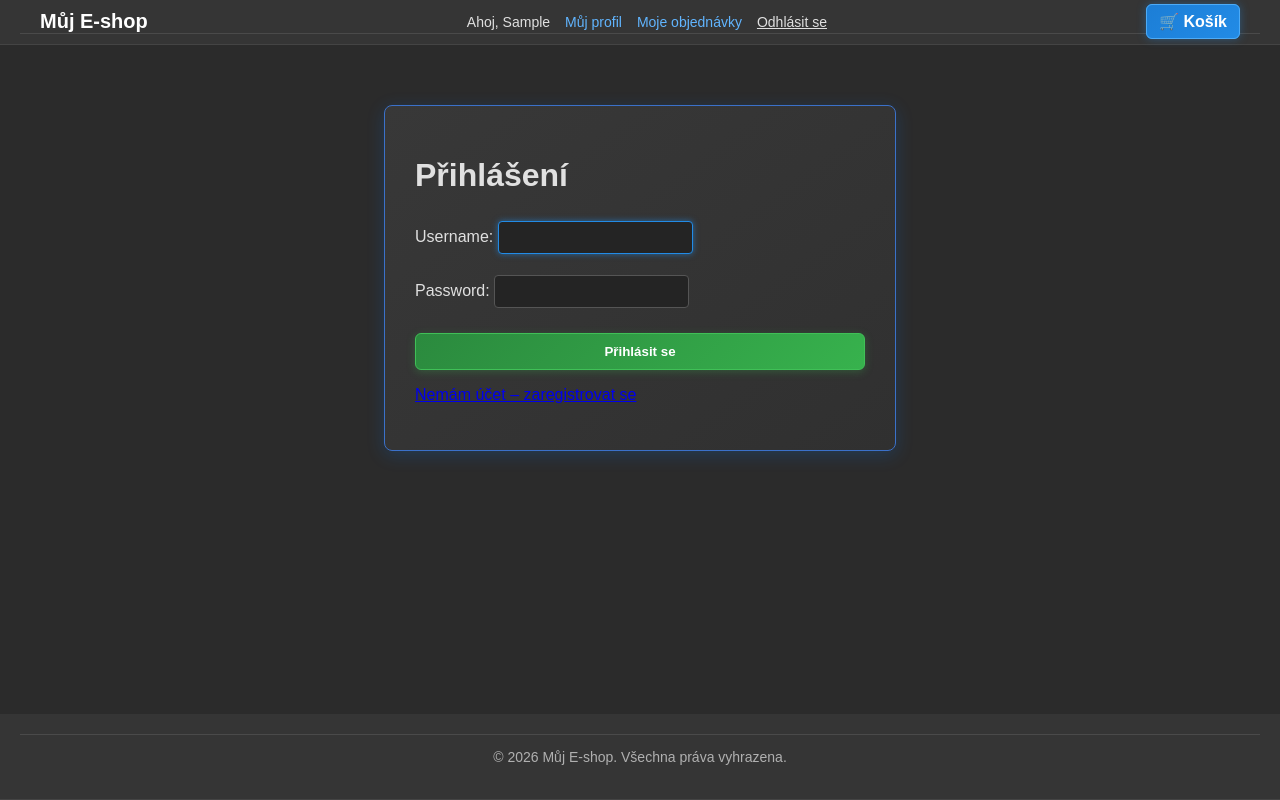
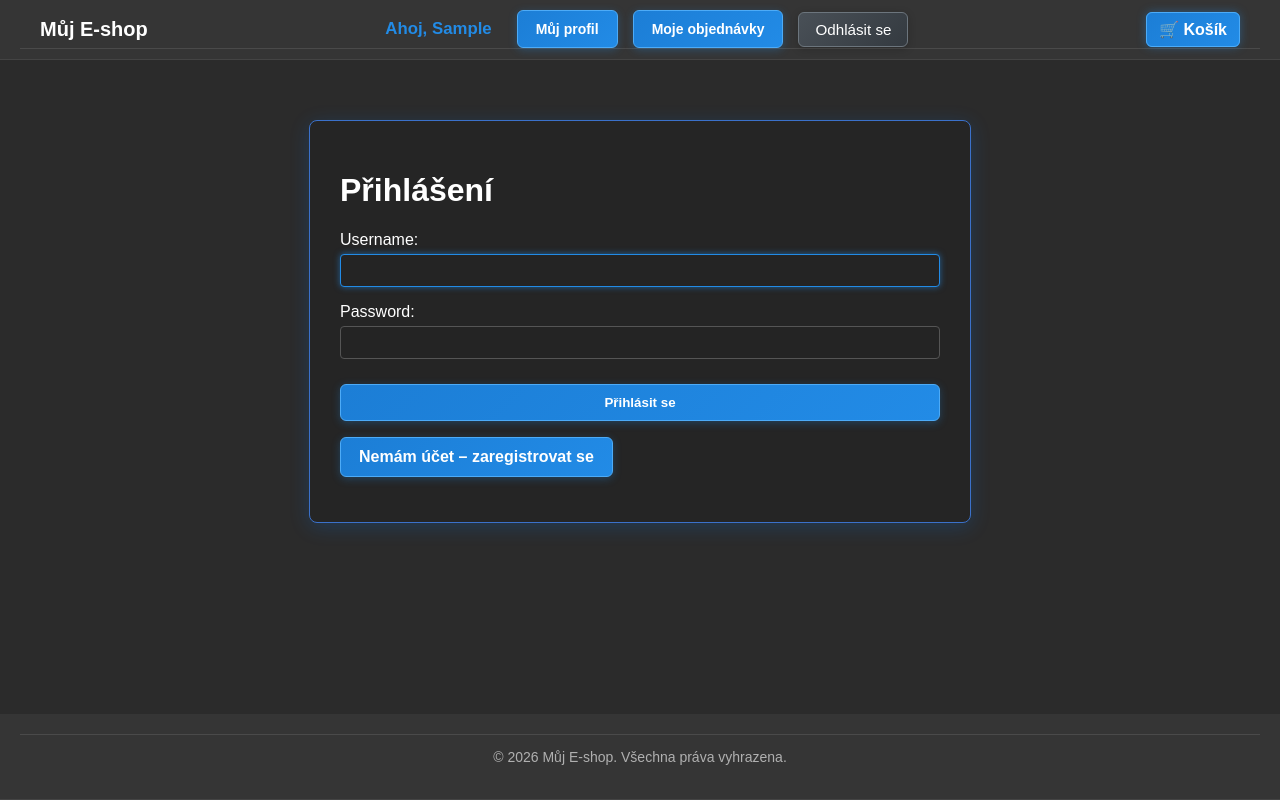
Before and after one commit to Jan-Willerth/Eshop_Project, a Django app: page /prihlaseni/ in a window 1280 px wide. Run offline with Django 5.2, Linux system fonts and the light colour scheme; the visitor is signed in with stand-in values (Sample User, id 1); parts of the project's set-up code (start-up, migrations or seed data) failed here and were passed over.

Commit message:
New unit styles (still in progress)

```diff
--- a/catalog/static/catalog/css/style.css
+++ b/catalog/static/catalog/css/style.css
@@ -70,7 +96,7 @@ body {
 }
 
 .nav-account a {
-    color: #61b5ff; /* Jasnější modrá pro skvělou čitelnost na šedé */
+    color: #61b5ff;
     text-decoration: none;
 }
 
@@ -96,6 +122,36 @@ body {
     border-radius: 50%;
     font-size: 12px;
     margin-left: 4px;
+}
+
+.nav-account .nav-greeting {
+    font-size: 1.05rem;
+    font-weight: bold;
+    color: #228be6;
+    margin-right: 10px;
+}
+
+.nav-account .nav-logout-btn {
+    display: inline-block;
+    background: linear-gradient(135deg, #495057, #343a40);
+    color: #ffffff !important;
+    border: 1px solid #6c757d;
+    padding: 8px 16px;
+    border-radius: 6px;
+    font-weight: 500;
+    font-size: 0.95rem;
+    font-family: inherit;
+    text-decoration: none;
+    cursor: pointer;
+    box-shadow: 0 2px 8px rgba(0, 0, 0, 0.2);
+    transition: all 0.2s ease;
+}
+
+.nav-account .nav-logout-btn:hover {
+    background: linear-gradient(135deg, #343a40, #212529;);
+    border-color: #adb5bd;
+    box-shadow: 0 4px 12px rgba(0, 0, 0, 0.4);
+    text-decoration: none;
 }
 
 /* ==========================================
@@ -291,7 +348,7 @@ body {
 /* ==========================================
    6. TLAČÍTKA A VSTUPNÍ POLE
    ================================---------- */
-.btn-primary {
+.btn-primary, a.btn-primary {
     background: linear-gradient(135deg, #1c7ed6, #228be6);
     color: white;
     border: 1px solid #4dabf7;
@@ -324,12 +381,28 @@ body {
     background-color: #343a40;
 }
 
-.auth-form {
-    max-width: 450px;
+.auth-form,
+.checkout,
+.quote-form,
+.login-form {
+    max-width: 600px;
     margin: 40px auto;
+    background: #252525;
+    padding: 30px;
+    border-radius: 8px;
+    border: 1px solid #3b71ca;
+    box-shadow: 0 4px 20px rgba(0, 123, 255, 0.2);
+    color: #ffffff;
 }
 
-.auth-form form p {
+.auth-form form p,
+.checkout form p,
+.quote-form form p,
+.login-form form p,
+.auth-form p,
+.checkout p,
+.quote-form p,
+.login-form p {
     margin-bottom: 15px;
 }
 
@@ -337,6 +410,26 @@ body {
 .auth-form input[type="email"],
 .auth-form input[type="password"],
 .auth-form input[type="number"],
+.auth-form select,
+.auth-form textarea,
+.checkout input[type="text"],
+.checkout input[type="email"],
+.checkout input[type="password"],
+.checkout input[type="number"],
+.checkout select,
+.checkout textarea,
+.quote-form input[type="text"],
+.quote-form input[type="email"],
+.quote-form input[type="password"],
+.quote-form input[type="number"],
+.quote-form select,
+.quote-form textarea,
+.login-form input[type="text"],
+.login-form input[type="email"],
+.login-form input[type="password"],
+.login-form input[type="number"],
+.login-form select,
+.login-form textarea,
 .cart-item-quantity input[type="number"] {
     background-color: #242424;
     border: 1px solid #555;
@@ -345,28 +438,47 @@ body {
     box-sizing: border-box;
     border-radius: 4px;
     margin-top: 5px;
+    width: 100%;
 }
 
 .auth-form input:focus,
+.auth-form select:focus,
+.auth-form textarea:focus,
+.checkout input:focus,
+.checkout select:focus,
+.checkout textarea:focus,
+.quote-form input:focus,
+.quote-form select:focus,
+.quote-form textarea:focus,
+.login-form input:focus,
+.login-form select:focus,
+.login-form textarea:focus,
 .cart-item-quantity input:focus {
     border-color: #228be6;
     outline: none;
     box-shadow: 0 0 6px rgba(34, 139, 230, 0.6);
 }
 
-.auth-form button[type="submit"] {
+.auth-form button[type="submit"],
+.checkout button[type="submit"],
+.quote-form button[type="submit"],
+.login-form button[type="submit"] {
     width: 100%;
-    background: linear-gradient(135deg, #2b8a3e, #37b24d);
-    color: white;
-    border: 1px solid #40c057;
+    background: linear-gradient(135deg, #1c7ed6, #228be6);
+    color: white !important;
+    border: 1px solid #4dabf7;
     padding: 10px;
     border-radius: 6px;
     font-weight: bold;
     cursor: pointer;
     margin-top: 10px;
-    box-shadow: 0 2px 8px rgba(55, 178, 77, 0.3);
+    box-shadow: 0 2px 8px rgba(34, 139, 230, 0.3);
 }
 
-.auth-form button[type="submit"]:hover {
-    background: linear-gradient(135deg, #237032, #2b8a3e);
+.auth-form button[type="submit"]:hover,
+.checkout button[type="submit"]:hover,
+.quote-form button[type="submit"]:hover,
+.login-form button[type="submit"]:hover {
+    background: linear-gradient(135deg, #1864ab, #1c7ed6);
+    box-shadow: 0 4px 12px rgba(34, 139, 230, 0.5);
 }
--- a/catalog/templates/catalog/cart_detail.html
+++ b/catalog/templates/catalog/cart_detail.html
@@ -108,7 +108,7 @@
 
         {# ---------- NAVIGATION ---------- #}
         <div class="cart-actions">
-            <a href="{% url 'catalog:product_list' %}" class="btn-back">
+            <a href="{% url 'catalog:product_list' %}" class="btn-primary">
                 &larr; Zpět na katalog
             </a>
 
@@ -124,7 +124,7 @@
                     Potvrďte formulář s podmínkami nebo odstraňte položku z košíku.
                 </div>
             {% else %}
-                <a href="{% url 'catalog:checkout' %}" class="btn-checkout" id="btn-checkout">
+                <a href="{% url 'catalog:checkout' %}" class="btn-primary">
                     Pokračovat k objednávce &rarr;
                 </a>
             {% endif %}
@@ -134,7 +134,7 @@
         {# ---------- EMPTY CART ---------- #}
         <div class="cart-empty-message">
             <p>Košík je prázdný.</p>
-            <a href="{% url 'catalog:product_list' %}" class="btn-back">
+            <a href="{% url 'catalog:product_list' %}" class="btn-primary">
                 &larr; Zpět na katalog
             </a>
         </div>
--- a/catalog/templates/catalog/checkout.html
+++ b/catalog/templates/catalog/checkout.html
@@ -13,7 +13,7 @@
     <form method="post">
         {% csrf_token %}
         {{ form.as_p }}
-        <button type="submit">Odeslat objednávku</button>
+        <button type="submit" class="btn-primary">Odeslat objednávku</button>
     </form>
 </div>
 
--- a/catalog/templates/catalog/checkout_summary.html
+++ b/catalog/templates/catalog/checkout_summary.html
@@ -79,7 +79,7 @@
 
     <form method="post" id="confirm-order-form">
         {% csrf_token %}
-       <button type="submit" onclick="return confirm('Opravdu chcete závazně vytvořit objednávku?');">
+       <button type="submit" class="btn-primary" onclick="return confirm('Opravdu chcete závazně vytvořit objednávku?');">
             Dokončit objednávku
        </button>
     </form>
--- a/catalog/templates/catalog/login.html
+++ b/catalog/templates/catalog/login.html
@@ -9,9 +9,9 @@
     <form method="post">
         {% csrf_token %}
         {{ form.as_p }}
-        <button type="submit">Přihlásit se</button>
+        <button type="submit" class="btn-primary">Přihlásit se</button>
     </form>
 
-    <p><a href="{% url 'catalog:register' %}">Nemám účet – zaregistrovat se</a></p>
+    <p><a href="{% url 'catalog:register' %}" class="btn-primary">Nemám účet – zaregistrovat se</a></p>
 </div>
 {% endblock %}
--- a/catalog/templates/catalog/order_history.html
+++ b/catalog/templates/catalog/order_history.html
@@ -20,11 +20,11 @@
             <tbody>
                 {% for order in orders %}
                     <tr>
-                        <td><a href="{% url 'catalog:order_detail' order.id %}">#{{ order.id }}</a></td>
+                        <td><a href="{% url 'catalog:order_detail' order.id %}" class="btn-primary">#{{ order.id }}</a></td>
                         <td>{{ order.created_at|date:"d.m.Y H:i" }}</td>
                         <td>{{ order.status.name }}</td>
                         <td>{{ order.total_price_gross|floatformat:"-2" }} Kč</td>
-                        <td><a href="{% url 'catalog:order_detail' order.id %}">Detail</a></td>
+                        <td><a href="{% url 'catalog:order_detail' order.id %}" class="btn-primary">Detail</a></td>
                     </tr>
                 {% endfor %}
             </tbody>
--- a/catalog/templates/catalog/order_success.html
+++ b/catalog/templates/catalog/order_success.html
@@ -6,5 +6,5 @@
 <p>Číslo vaší objednávky je <strong>#{{ order.id }}</strong>.</p>
 <p>Na e-mail {{ order.customer_email }} vám zašleme daňový doklad, případně fakturu s potvrzením objednávky.</p>
 <p>Celková částka: <strong>{{ order.total_price_gross|floatformat:"-2" }} Kč</strong></p>
-<a href="{% url 'catalog:product_list' %}">Pokračovat v nákupu</a>
+<a href="{% url 'catalog:product_list' %}" class="btn-primary">Pokračovat v nákupu</a>
 {% endblock %}
--- a/catalog/templates/catalog/product_detail.html
+++ b/catalog/templates/catalog/product_detail.html
@@ -101,9 +101,9 @@
         </section>
     {% endif %}
 
-    {# ---------- BACK BUTTON ---------- #}
+{# ---------- BACK BUTTON ---------- #}
     <footer class="product-actions">
-        <a href="{% url 'catalog:product_list' %}" class="btn-back">
+        <a href="{% url 'catalog:product_list' %}" class="btn-primary">
             &larr; Zpět na katalog
         </a>
     </footer>
--- a/catalog/templates/catalog/product_list.html
+++ b/catalog/templates/catalog/product_list.html
@@ -15,7 +15,9 @@
                     {% if product.image %}
                         <img src="{{ product.image.url }}" alt="{{ product.name }}" class="product-image">
                     {% else %}
-                        <img src="https://placehold.co/300x300?text=Bez+obr%C3%A1zku" alt="{{ product.name }} – obrázek není k dispozici" class="product-image">
+                        <img src="https://placehold.co/300x300?text=Bez+obr%C3%A1zku"
+                             alt="{{ product.name }} – obrázek není k dispozici"
+                             class="product-image">
                     {% endif %}
                 </a>
 
--- a/catalog/templates/catalog/profile_update.html
+++ b/catalog/templates/catalog/profile_update.html
@@ -9,7 +9,7 @@
     <form method="post">
         {% csrf_token %}
         {{ form.as_p }}
-        <button type="submit">Uložit změny</button>
+        <button type="submit" class="btn-primary">Uložit změny</button>
     </form>
 </div>
 {% endblock %}
--- a/catalog/templates/catalog/register.html
+++ b/catalog/templates/catalog/register.html
@@ -12,6 +12,6 @@
         <button type="submit">Zaregistrovat se</button>
     </form>
 
-    <p><a href="{% url 'catalog:login' %}">Už mám účet – přihlásit se</a></p>
+    <p><a href="{% url 'catalog:login' %}" class="btn-primary">Už mám účet – přihlásit se</a></p>
 </div>
 {% endblock %}
--- a/templates/base.html
+++ b/templates/base.html
@@ -18,13 +18,9 @@
     {# ---------- MAIN CONTENT ---------- #}
     <main class="main-content">
         {% if messages %}
-            <ul class="messages" style="list-style: none; padding: 0; margin-bottom: 20px;">
+            <ul class="messages">
                 {% for message in messages %}
-                    <li class="message message-{{ message.tags }}"
-                        style="padding: 10px 15px; margin-bottom: 8px; border-radius: 4px;
-                        {% if message.tags == 'success' %}background-color: #d4edda; color: #155724; border: 1px solid #c3e6cb;
-                        {% elif message.tags == 'error' %}background-color: #f8d7da; color: #721c24; border: 1px solid #f5c6cb;
-                        {% else %}background-color: #d1ecf1; color: #0c5460; border: 1px solid #bee5eb;{% endif %}">
+                    <li class="message message-{{ message.tags }}">
                         {{ message }}
                     </li>
                 {% endfor %}
--- a/templates/navbar.html
+++ b/templates/navbar.html
@@ -5,25 +5,17 @@
     </a>
 
      <div class="nav-account">
-        {% if user.is_authenticated %}
-            <span>Ahoj, {{ user.first_name|default:user.email }}</span>
-            <a href="{% url 'catalog:profile_update' %}">Můj profil</a>
-            <a href="{% url 'catalog:order_history' %}">Moje objednávky</a>
-            <form action="{% url 'catalog:logout' %}" method="post" class="logout-form" style="display: inline;">
-                {% csrf_token %}
-                <button type="submit"
-                        class="btn-logout"
-                        style="background: none;
-                        border: none;
-                        padding: 0;
-                        color: inherit;
-                        text-decoration: underline;
-                        cursor: pointer;
-                        font: inherit;">Odhlásit se</button>
-            </form>
+       {% if user.is_authenticated %}
+           <span class="nav-greeting">Ahoj, {{ user.first_name|default:user.email }}</span>
+           <a href="{% url 'catalog:profile_update' %}" class="btn-primary">Můj profil</a>
+           <a href="{% url 'catalog:order_history' %}" class="btn-primary">Moje objednávky</a>
+           <form action="{% url 'catalog:logout' %}" method="post" class="logout-form" style="display: inline;">
+               {% csrf_token %}
+               <button type="submit" class="nav-logout-btn">Odhlásit se</button>
+           </form>
         {% else %}
-            <a href="{% url 'catalog:login' %}" class="btn-login">Přihlásit se</a>
-            <a href="{% url 'catalog:register' %}" class="btn-register">Registrace</a>
+            <a href="{% url 'catalog:login' %}" class="btn-primary">Přihlásit se</a>
+            <a href="{% url 'catalog:register' %}" class="btn-primary">Registrace</a>
         {% endif %}
     </div>
 
```
Also changed, not shown: other parts of catalog/static/catalog/css/style.css (+35 -8 lines).
